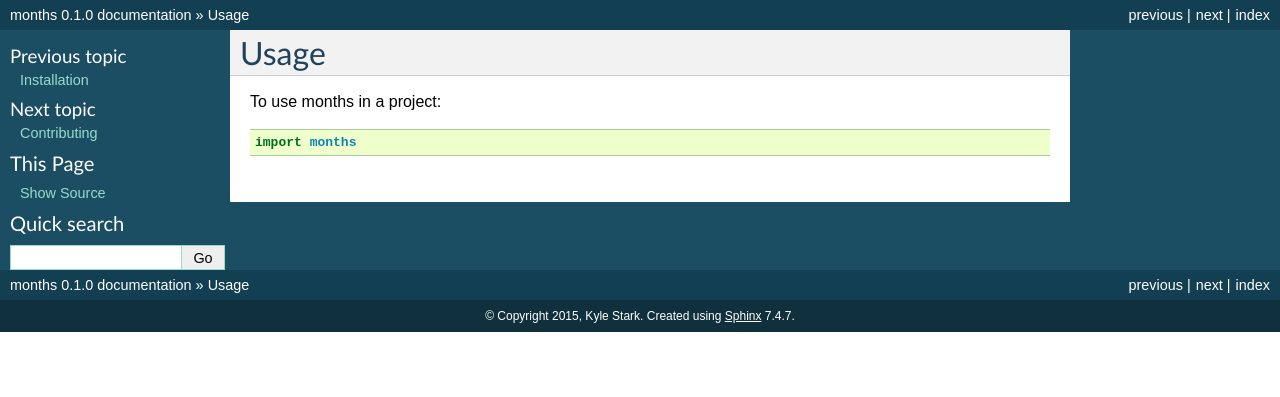
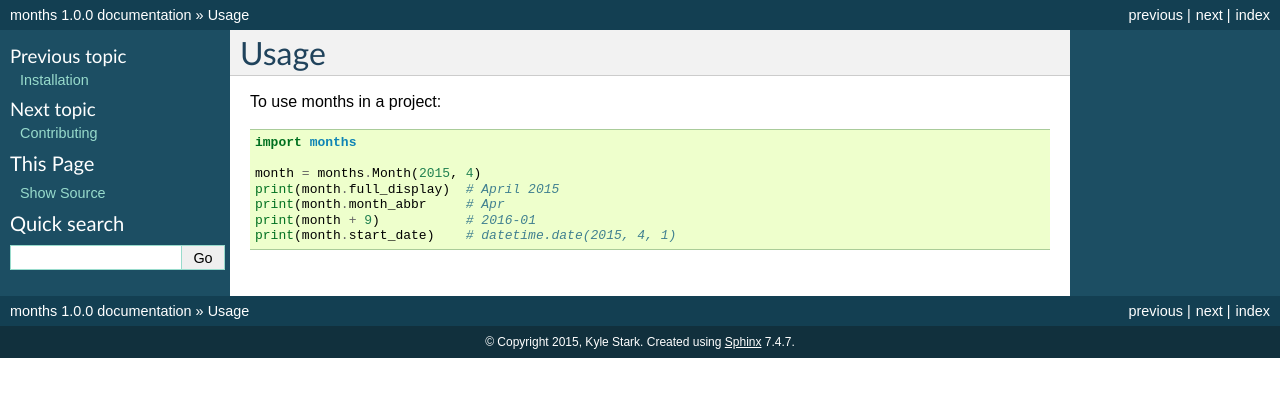
Before and after one commit to kstark/months, a Sphinx documentation site: the page built from docs/usage.rst, in a window 1280 px wide. Shown: the top 397 px of the page. Built offline with Sphinx 7.4.7, drawn with Linux system fonts in a browser that asks for light colours.

```diff
--- a/HISTORY.rst
+++ b/HISTORY.rst
@@ -3,6 +3,12 @@
 History
 -------
 
+1.0.0 (2015-04-13)
+---------------------
+
+* Documentation added
+* 2.6 support added
+
 0.1.0 (2015-04-13)
 ---------------------
 
--- a/README.rst
+++ b/README.rst
@@ -17,4 +17,7 @@ Python library for representing specific months
 Features
 --------
 
-* TODO
+- Represent specific months along with their years
+- Convert to and from native datetime and date objects
+- Convenient math operations for adding / subtracting month intervals
+- Convenient operations for displaying months
--- a/docs/usage.rst
+++ b/docs/usage.rst
@@ -5,3 +5,9 @@ Usage
 To use months in a project::
 
     import months
+
+    month = months.Month(2015, 4)
+    print(month.full_display)  # April 2015
+    print(month.month_abbr     # Apr
+    print(month + 9)           # 2016-01
+    print(month.start_date)    # datetime.date(2015, 4, 1)
--- a/months/__init__.py
+++ b/months/__init__.py
@@ -6,4 +6,4 @@ __all__ = ['Month']
 
 __author__ = 'Kyle Stark'
 __email__ = 'kstarked@gmail.com'
-__version__ = '0.1.0'
+__version__ = '1.0.0'
```
